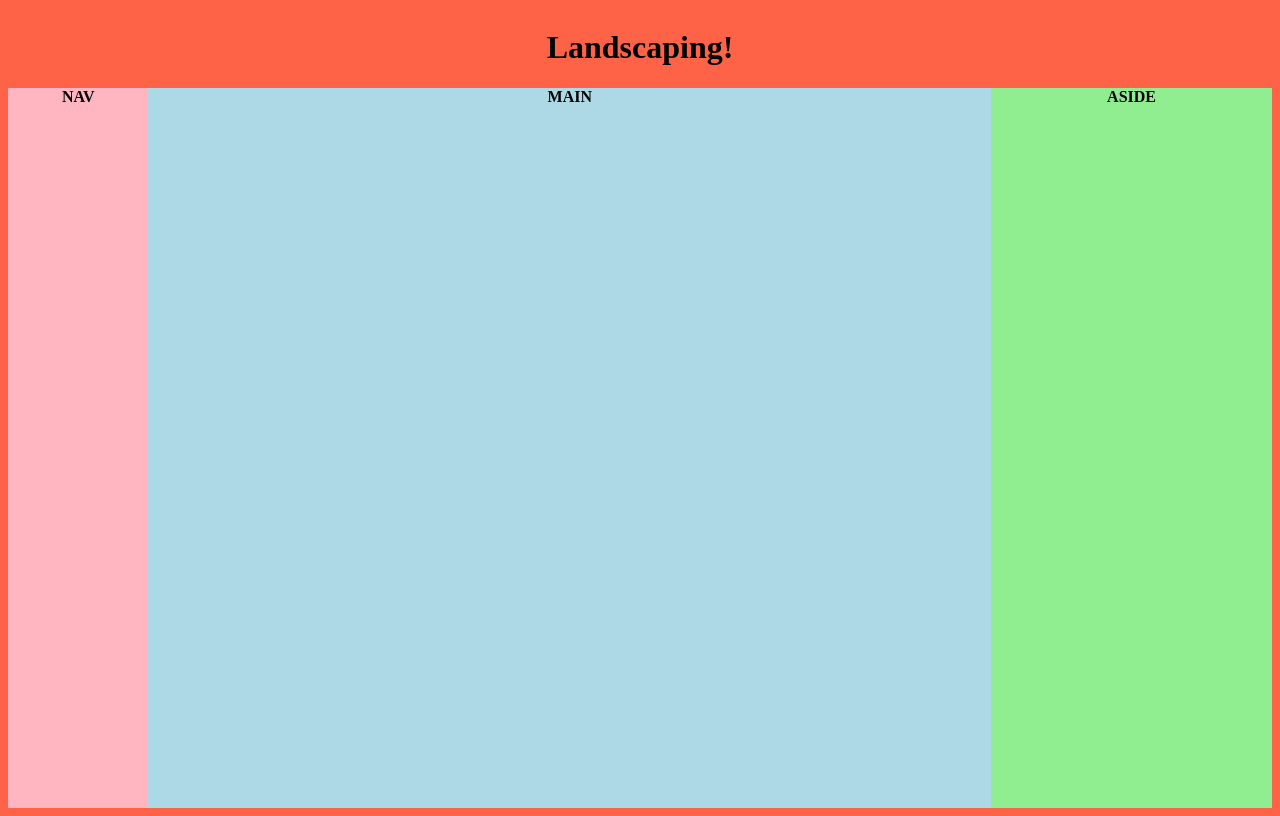
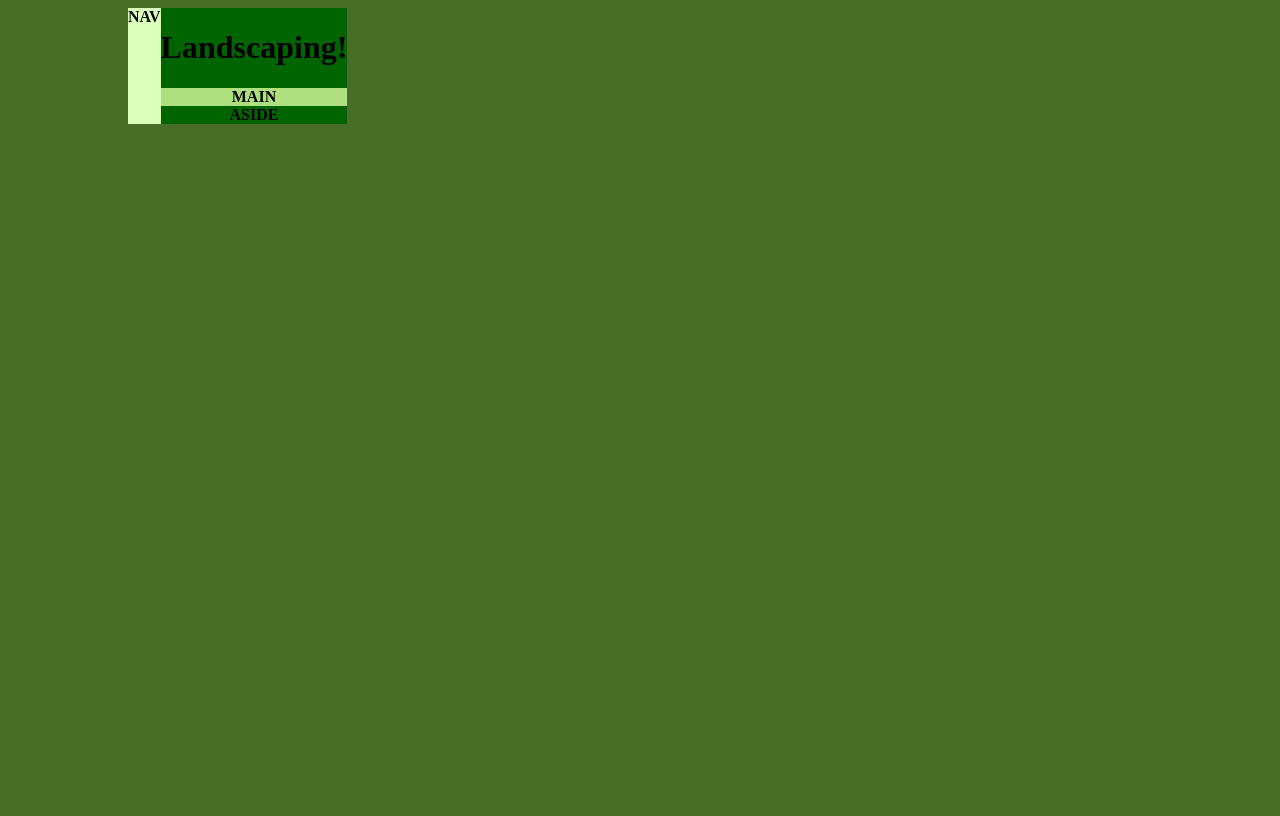
Before and after one commit to BenBroering/landscaping, a plain HTML site: page index.html in a window 1280 px wide. Drawn offline with Linux system fonts and the light colour scheme.

Commit message:
Reformatting CSS

```diff
--- a/index.html
+++ b/index.html
@@ -6,22 +6,26 @@
 
 	<title>Landscaping</title>
 </head>
-<body>
-	<header>
-		<h1>Landscaping!</h1>
-	</header>
+<body id="wrapper">
 
 	<nav class="container">
 		NAV
 	</nav>
 
-	<main class="container">
+	<header>
+		<h1>Landscaping!</h1>
+		<main class="container">
 		MAIN
 	</main>
 
 	<aside class="container">
 		ASIDE
 	</aside>
+	</header>
+
+
+
+
 
 	<footer></footer>
 
--- a/style.css
+++ b/style.css
@@ -4,28 +4,24 @@ body{
     font-weight: bold;
     text-align: center;
     overflow: hidden;
-    background-color: tomato;
+    background-color: #486d26;
 }
 
-.container{
-	height: 720px;
+#wrapper{
+	width: 80%;
+	margin-left: auto;
+	margin-right: auto;
+}
+
+
+nav{
+	background-color: #dcffbc;
 }
 
 header{
-	flex: 1 100%;
+	background-color: darkgreen;
 }
 
 main{
-	flex:6;
-	background-color: lightblue;
+	background-color: #aee07f;
 }
-
-aside{
-	flex: 2;
-	background-color: lightgreen;
-}
-
-nav{
-	flex: 1;
-	background-color: lightpink;
-}
```
